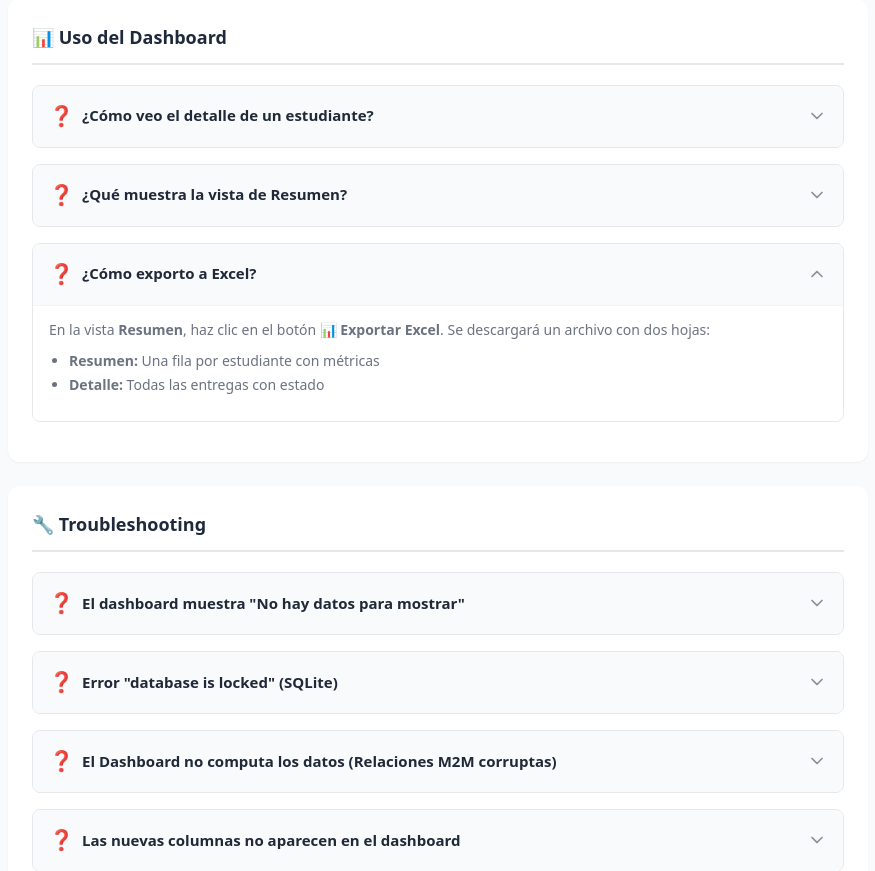
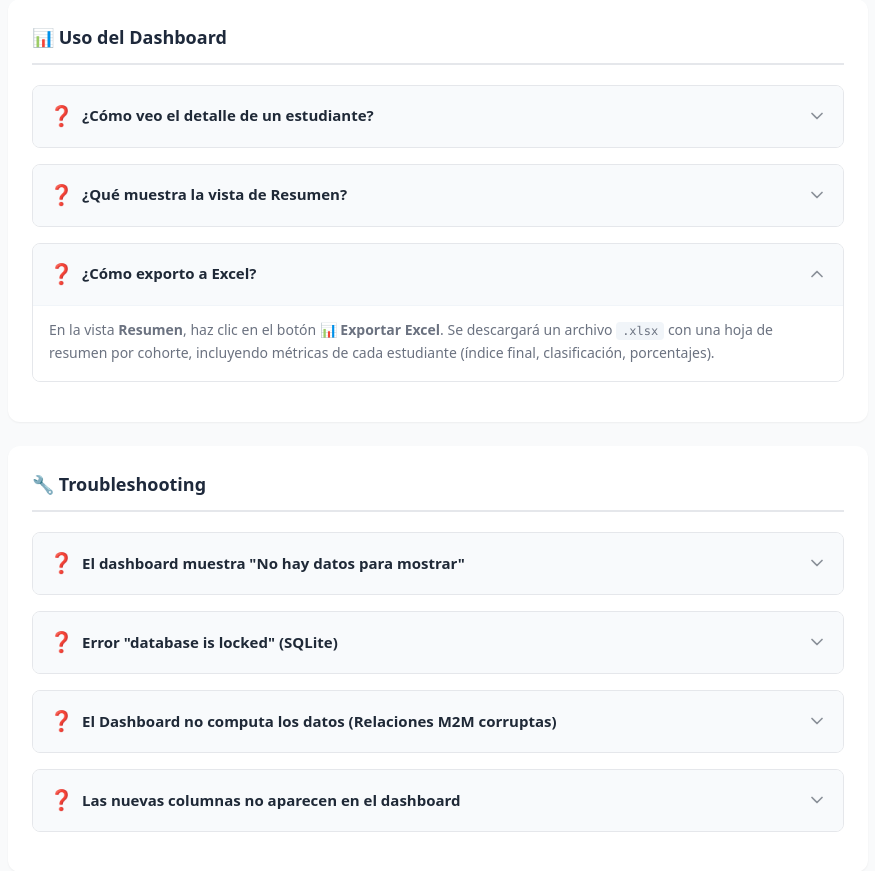
Before and after one commit to mattbarreto/entregastp-dashboard, a Flask app: page /faq in a window 1280 px wide, after a click that opens the changed part. Shown: the part 1806-2677 px from the top of the page, without its empty margins (202-1077 px from the left). Run offline with Flask 3, Linux system fonts and the light colour scheme; some libraries are stand-ins or nearby versions.

Commit message:
fix: corregir texto descriptivo de exportación Excel (una hoja, no dos)

```diff
--- a/dashboard/templates/faq.html
+++ b/dashboard/templates/faq.html
@@ -187,11 +187,7 @@
         {% endcall %}
 
         {% call faq_item("¿Cómo exporto a Excel?") %}
-            En la vista <strong>Resumen</strong>, haz clic en el botón <strong>📊 Exportar Excel</strong>. Se descargará un archivo con dos hojas:
-            <ul class="mt-2 mb-2 pl-5 list-disc">
-                <li><strong>Resumen:</strong> Una fila por estudiante con métricas</li>
-                <li><strong>Detalle:</strong> Todas las entregas con estado</li>
-            </ul>
+            En la vista <strong>Resumen</strong>, haz clic en el botón <strong>📊 Exportar Excel</strong>. Se descargará un archivo <code class="bg-slate-100 px-1.5 py-0.5 rounded text-xs font-mono">.xlsx</code> con una hoja de resumen por cohorte, incluyendo métricas de cada estudiante (índice final, clasificación, porcentajes).
         {% endcall %}
     </div>
 
```
Also changed, not shown: README.md.
